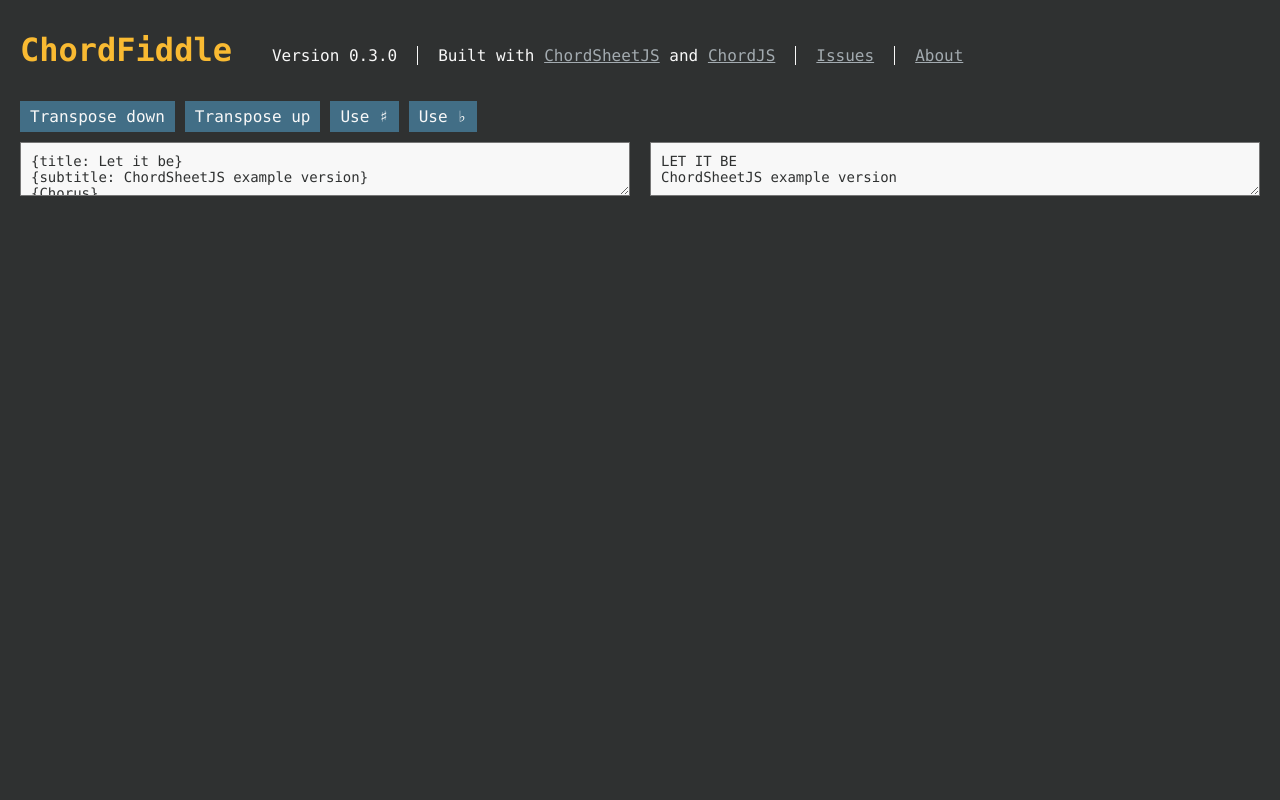
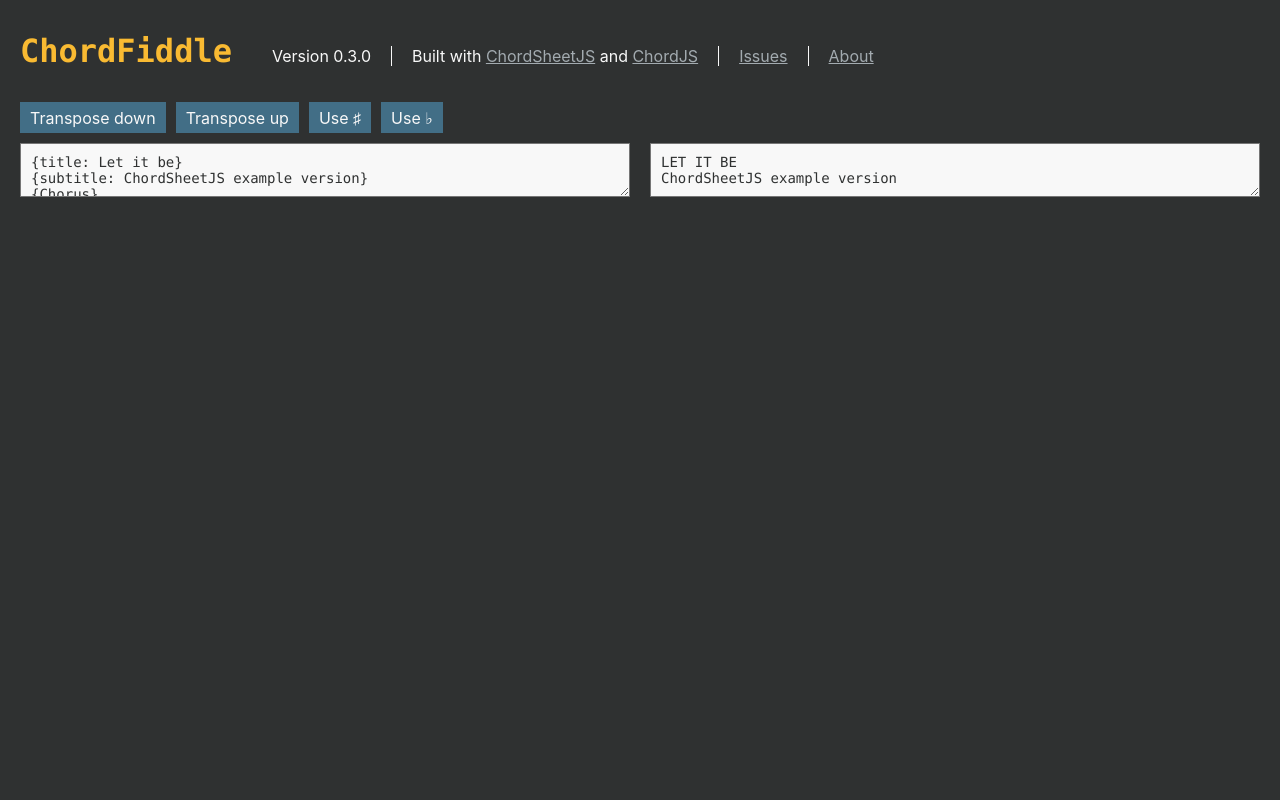
Before and after one commit to martijnversluis/ChordFiddle, a web app: file index.html in a window 1280 px wide. Run offline with its HTML, style and script files only (its server is not run), Linux system fonts and the light colour scheme.

Commit message:
Improved fonts

```diff
--- a/bundle.css
+++ b/bundle.css
@@ -8,7 +8,7 @@ body {
   color: #2F3131;
   display: flex;
   flex-direction: column;
-  font-family: "Lucida Console", Monaco, monospace;
+  font-family: -apple-system, BlinkMacSystemFont, "Segoe UI", Roboto, Oxygen, Ubuntu, Cantarell, "Fira Sans", "Droid Sans", "Helvetica Neue", Arial, sans-serif, "Apple Color Emoji", "Segoe UI Emoji", "Segoe UI Symbol";
   font-size: 1em;
   margin: 0;
   padding: 20px; }
@@ -48,12 +48,14 @@ main {
 .sheet-editor, .sheet-viewer {
   background: #F8F8F8;
   color: #2F3131;
+  font-family: Inconsolata, Monaco, "Andale Mono", "Lucida Console", "Bitstream Vera Sans Mono", "Courier New", Courier, monospace;
   width: 100%; }
 
 header {
   color: #F8F8F8; }
   header .site-name {
     display: inline-block;
+    font-family: Inconsolata, Monaco, "Andale Mono", "Lucida Console", "Bitstream Vera Sans Mono", "Courier New", Courier, monospace;
     margin: 0; }
     header .site-name a,
     header .site-name a:hover {
--- a/index.html
+++ b/index.html
@@ -1,5 +1,5 @@
 
-<html lang="en"></html><head><meta charset="utf-8" /><title>ChordFiddle</title><meta name="description" content="ChordPro editor. Tranpose your chord sheet. Convert ChordPro to chord sheet." /><meta name="keywords" content="javascript, chords, parsing, convert, chord-sheet, chordpro" /><link rel="stylesheet" href="bundle.css?v=1506803500000" /></head><body><header><div class="wrapper"><h1 class="site-name"><a>ChordFiddle</a></h1><ul class="meta"><li>Version 0.3.0</li><li>Built with <a href="https://github.com/martijnversluis/ChordSheetJS" target="_blank">ChordSheetJS</a> and <a href="https://github.com/martijnversluis/ChordJS" target="_blank">ChordJS</a></li><li><a href="https://github.com/martijnversluis/chordfiddle/issues" target="_blank">Issues</a></li><li><a href="#readme">About</a></li></ul></div></header><main><ul class="mod-toolbar"><li><button data-id="transpose-down">Transpose down</button></li><li><button data-id="transpose-up">Transpose up</button></li><li><button data-id="switch-to-sharp">Use ♯</button></li><li><button data-id="switch-to-flat">Use ♭</button></li></ul><div class="columns"><section class="column column-left"><textarea data-id="chordProEditor" class="sheet-editor">{title: Let it be}
+<html lang="en"></html><head><meta charset="utf-8" /><title>ChordFiddle</title><meta name="description" content="ChordPro editor. Tranpose your chord sheet. Convert ChordPro to chord sheet." /><meta name="keywords" content="javascript, chords, parsing, convert, chord-sheet, chordpro" /><link rel="stylesheet" href="bundle.css?v=1506804238000" /></head><body><header><div class="wrapper"><h1 class="site-name"><a>ChordFiddle</a></h1><ul class="meta"><li>Version 0.3.0</li><li>Built with <a href="https://github.com/martijnversluis/ChordSheetJS" target="_blank">ChordSheetJS</a> and <a href="https://github.com/martijnversluis/ChordJS" target="_blank">ChordJS</a></li><li><a href="https://github.com/martijnversluis/chordfiddle/issues" target="_blank">Issues</a></li><li><a href="#readme">About</a></li></ul></div></header><main><ul class="mod-toolbar"><li><button data-id="transpose-down">Transpose down</button></li><li><button data-id="transpose-up">Transpose up</button></li><li><button data-id="switch-to-sharp">Use ♯</button></li><li><button data-id="switch-to-flat">Use ♭</button></li></ul><div class="columns"><section class="column column-left"><textarea data-id="chordProEditor" class="sheet-editor">{title: Let it be}
 {subtitle: ChordSheetJS example version}
 {Chorus}
 
@@ -32,7 +32,7 @@ future features.</p>
 <li>commit and push your changes</li>
 <li>open a pull request</li>
 </ul>
-</div></section><script src="bundle.js?v=1506803499000"></script>
+</div></section><script src="bundle.js?v=1506804238000"></script>
 <script type="text/javascript">
 //<![CDATA[
 if (window.location.hostname == 'martijnversluis.github.io') {
--- a/sass/_header.sass
+++ b/sass/_header.sass
@@ -3,6 +3,7 @@ header
 
   .site-name
     display: inline-block
+    font-family: $monospace-font
     margin: 0
 
     a,
--- a/sass/_layout.sass
+++ b/sass/_layout.sass
@@ -8,7 +8,7 @@ body
   color: $page-text
   display: flex
   flex-direction: column
-  font-family: "Lucida Console", Monaco, monospace
+  font-family: $default-font
   font-size: 1em
   margin: 0
   padding: $spacing-l
@@ -54,4 +54,5 @@ main
 .sheet-editor, .sheet-viewer
   background: $sheet-background
   color: $sheet-text
+  font-family: $monospace-font
   width: 100%
--- a/sass/_variables.sass
+++ b/sass/_variables.sass
@@ -29,3 +29,6 @@ $sheet-background: $theme-foreground
 $sheet-text: $theme-background
 $sheet-outline: rgba($theme-foreground, 0.5)
 $sheet-focus-background: $theme-foreground
+
+$default-font: -apple-system,BlinkMacSystemFont,"Segoe UI",Roboto,Oxygen,Ubuntu,Cantarell,"Fira Sans","Droid Sans","Helvetica Neue",Arial,sans-serif,"Apple Color Emoji","Segoe UI Emoji","Segoe UI Symbol"
+$monospace-font: Inconsolata,Monaco,"Andale Mono","Lucida Console","Bitstream Vera Sans Mono","Courier New",Courier,monospace
```
